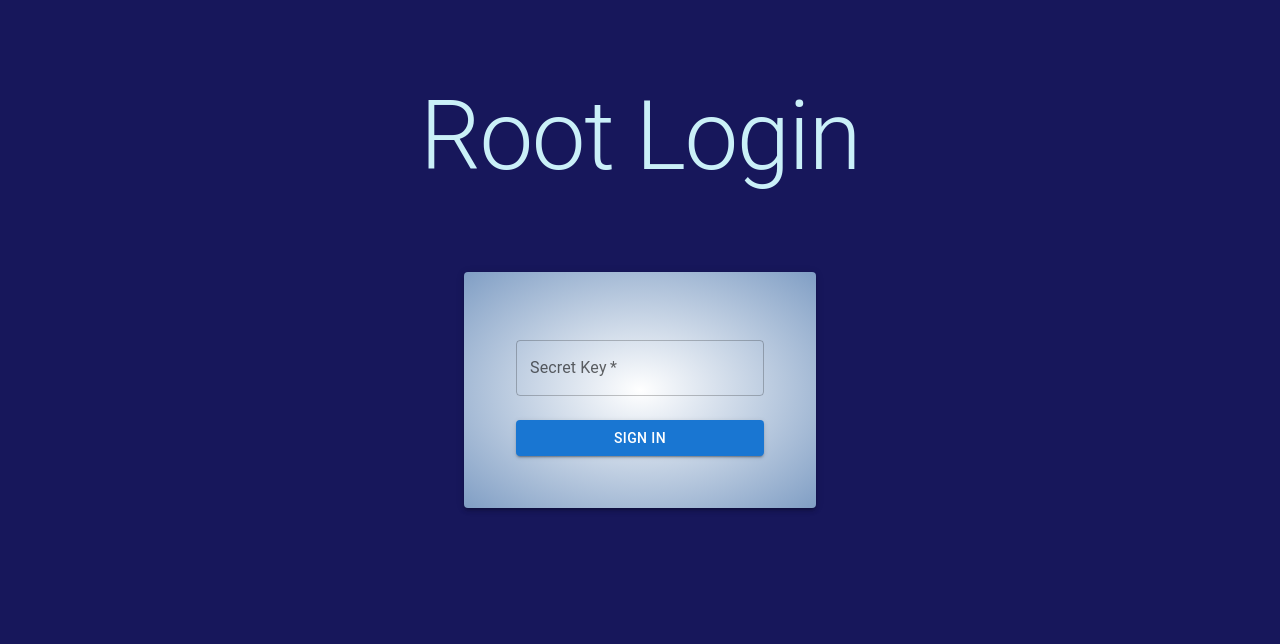
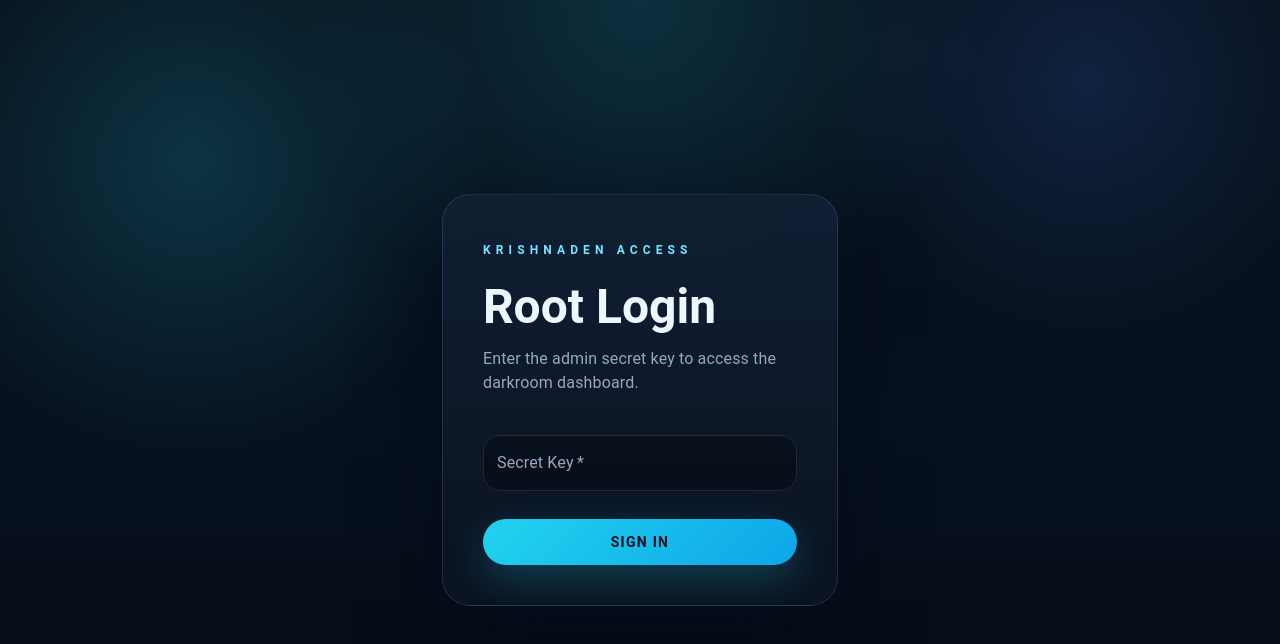
Before and after one commit to 009-KumarJi/noviconnect-client-v2, a React (Vite) app: page /krishnaden in a window 1280 px wide. Shown: the top 644 px of the page. Built offline with nearby package versions, Linux system fonts and the light colour scheme; no server answers.

Commit message:
feat(theme): introduce admin theme constants and apply theme styles across components

```diff
--- a/src/components/layout/AdminLayout.tsx
+++ b/src/components/layout/AdminLayout.tsx
@@ -1,7 +1,6 @@
 // path: client/src/components/layout/AdminLayout.jsx
 import React, {useState} from 'react';
-import {Box, Drawer, Grid, IconButton, Stack, Typography} from "@mui/material";
-import {colorPalette} from "../../constants/color.constant.js";
+import {Box, Drawer, IconButton, Stack, Typography} from "@mui/material";
 import {
   Close as MenuCloseIcon,
   Dashboard as DashboardIcon,
@@ -16,24 +15,25 @@ import {Link} from "../styles/StyledComponents.jsx";
 import {sout} from "../../utils/helper.js"
 import {useDispatch} from "react-redux";
 import {adminLogout} from "../../redux/thunks/admin.js";
+import {adminTheme} from "../../constants/adminTheme.constant.js";
 
 const adminTabs = [
   {
     name: 'Dashboard',
     path: '/krishnaden/dashboard',
-    icon: <DashboardIcon sx={{color: `${colorPalette(1).CP9}`}}/>,
+    icon: <DashboardIcon sx={{color: adminTheme.text}}/>,
   }, {
     name: 'Users',
     path: '/krishnaden/user-management',
-    icon: <ManageAccountsIcon sx={{color: `${colorPalette(1).CP9}`}}/>,
+    icon: <ManageAccountsIcon sx={{color: adminTheme.text}}/>,
   }, {
     name: 'Chats',
     path: '/krishnaden/chat-management',
-    icon: <GroupsIcon sx={{color: `${colorPalette(1).CP9}`}}/>,
+    icon: <GroupsIcon sx={{color: adminTheme.text}}/>,
   }, {
     name: 'Messages',
     path: '/krishnaden/message-management',
-    icon: <MessageIcon sx={{color: `${colorPalette(1).CP9}`}}/>,
+    icon: <MessageIcon sx={{color: adminTheme.text}}/>,
   }
 ];
 
@@ -49,21 +49,38 @@ const SideBar = ({width = '100vw', drawer = false}) => {
   return <Stack
     width={width}
     direction={"column"}
-    p={"3rem"}
+    p={{xs: "2rem", md: "2.2rem"}}
     sx={{
       height: "100vh",
-      color: `${colorPalette(1).CP8}`,
-      bgcolor: drawer ? 'rgba(9,9,44,1)' : "inherit",
-      maxWidth: !drawer ? "50vw" : "100vw",
+      color: adminTheme.text,
+      bgcolor: drawer ? adminTheme.bg : "transparent",
+      backdropFilter: "blur(18px)",
+      maxWidth: !drawer ? "100%" : "100vw",
+      borderRight: drawer ? "none" : `1px solid ${adminTheme.border}`,
     }}
     spacing={"3rem"}
   >
-    <Typography variant={"h3"}>NoviConnect</Typography>
-    <Stack spacing={"1rem"}>
+    <Stack spacing={1}>
+      <Typography
+        variant={"overline"}
+        sx={{letterSpacing: "0.32rem", color: adminTheme.accent, fontWeight: 700}}
+      >
+        KrishnaDen
+      </Typography>
+      <Typography variant={"h3"} fontWeight={700}>
+        NoviConnect
+      </Typography>
+      <Typography sx={{color: adminTheme.textMuted, maxWidth: "18rem"}}>
+        Internal command surface for admins, live metrics, and platform control.
+      </Typography>
+    </Stack>
+    <Stack spacing={"0.75rem"}>
       {
         adminTabs.map((tab) => (
           <Link key={tab.path} to={tab.path} sx={{
-            backgroundColor: location.pathname === tab.path ? `${colorPalette(0.2).CP5}` : 'transparent',
+            backgroundColor: location.pathname === tab.path ? adminTheme.accentSoft : "transparent",
+            border: `1px solid ${location.pathname === tab.path ? adminTheme.borderStrong : "transparent"}`,
+            boxShadow: location.pathname === tab.path ? "inset 0 0 0 1px rgba(110, 231, 255, 0.08)" : "none",
           }}>
             <Stack
               direction={"row"}
@@ -71,7 +88,7 @@ const SideBar = ({width = '100vw', drawer = false}) => {
               alignItems={"center"}
             >
               {tab.icon}
-              <Typography variant={"h5"} fontWeight={"bolder"} sx={{color: `${colorPalette(1).CP9}`}}>
+              <Typography variant={"h6"} fontWeight={600} sx={{color: adminTheme.text}}>
                 {tab.name}
               </Typography>
             </Stack>
@@ -79,14 +96,14 @@ const SideBar = ({width = '100vw', drawer = false}) => {
         ))
       }
 
-      <Link onClick={logoutHandler}>
+      <Link onClick={logoutHandler} sx={{marginTop: "0.75rem", border: `1px solid ${adminTheme.border}`}}>
         <Stack
           direction={"row"}
           spacing={"1rem"}
           alignItems={"center"}
         >
-          <ExitToAppIcon sx={{color: `${colorPalette(1).CP9}`}}/>
-          <Typography variant={"h5"} fontWeight={"bolder"} sx={{color: `${colorPalette(1).CP9}`}}>
+          <ExitToAppIcon sx={{color: adminTheme.danger}}/>
+          <Typography variant={"h6"} fontWeight={600} sx={{color: adminTheme.text}}>
             Logout
           </Typography>
         </Stack>
@@ -104,45 +121,85 @@ const AdminLayout = ({children}) => {
   const handleClose = () => setIsSidebarOpen(false);
 
   return (
-    <Grid container minHeight={"100vh"} color={colorPalette(1).CP8}>
+    <Box minHeight={"100vh"} color={adminTheme.text} sx={{background: adminTheme.gradient}}>
       <Box
         sx={{
           display: {xs: "block", md: "none"},
-          bgcolor: 'rgba(9,9,44,0.9)',
+          bgcolor: adminTheme.panelSolid,
+          border: `1px solid ${adminTheme.border}`,
+          boxShadow: adminTheme.shadow,
           position: 'fixed',
           textAlign: 'center',
           right: "1rem",
           top: "1rem",
           borderRadius: "50%",
+          zIndex: 1400,
         }}
       >
         <IconButton onClick={handleMobile}>
           {
             isSidebarOpen
-              ? <MenuCloseIcon style={{color: `${colorPalette().CP8}`}}/>
-              : <MenuIcon style={{color: `${colorPalette().CP8}`}}/>
+              ? <MenuCloseIcon style={{color: adminTheme.text}}/>
+              : <MenuIcon style={{color: adminTheme.text}}/>
           }
         </IconButton>
       </Box>
 
-      <Grid
-        size={{ md: 4, lg: 3 }}
+      <Box
         sx={{
           display: {xs: "none", md: "block"},
-          bgcolor: 'rgba(9,9,44,1)'
+          position: "fixed",
+          top: 0,
+          left: 0,
+          width: {md: "18.5rem", lg: "20rem"},
+          height: "100vh",
+          background: "linear-gradient(180deg, rgba(9, 18, 31, 0.92) 0%, rgba(6, 14, 24, 0.92) 100%)",
+          zIndex: 10,
         }}
       >
         <SideBar/>
-      </Grid>
+      </Box>
 
-      <Grid size={{ xs: 12, md: 8, lg: 9 }} sx={{bgcolor: 'rgb(17,0,49)'}}>
-        {children}
-      </Grid>
+      <Box
+        sx={{
+          position: "relative",
+          minHeight: "100vh",
+          ml: {xs: 0, md: "18.5rem", lg: "20rem"},
+        }}
+      >
+        <Box
+          sx={{
+            minHeight: "100vh",
+            px: {xs: "1rem", md: "1.6rem", lg: "2.2rem"},
+            py: {xs: "5rem", md: "2rem"},
+            position: "relative",
+          }}
+        >
+          <Box
+            sx={{
+              position: "absolute",
+              inset: 0,
+              pointerEvents: "none",
+              background:
+                "radial-gradient(circle at 20% 15%, rgba(34, 211, 238, 0.08), transparent 22%), radial-gradient(circle at 80% 0%, rgba(59, 130, 246, 0.08), transparent 25%)",
+            }}
+          />
+          <Box
+            sx={{
+              position: "relative",
+              maxWidth: "74rem",
+              mx: "auto",
+            }}
+          >
+            {children}
+          </Box>
+        </Box>
+      </Box>
 
       <Drawer open={isSidebarOpen} onClose={handleClose}>
-        <SideBar width={`50vw`} drawer={true}/>
+        <SideBar width={`min(84vw, 22rem)`} drawer={true}/>
       </Drawer>
-    </Grid>
+    </Box>
   );
 };
 
--- a/src/components/shared/Table.tsx
+++ b/src/components/shared/Table.tsx
@@ -1,8 +1,8 @@
 import React from 'react';
-import {Container, Typography} from "@mui/material";
+import {Box, Container, Typography} from "@mui/material";
 import {DataGrid} from "@mui/x-data-grid";
 import {DarkPaper} from "../styles/StyledComponents.jsx";
-import {colorPalette} from "../../constants/color.constant.js";
+import {adminTheme} from "../../constants/adminTheme.constant.js";
 
 const Table = ({rows, columns, heading, rowHeight = 52}) => {
   return (
@@ -10,30 +10,30 @@ const Table = ({rows, columns, heading, rowHeight = 52}) => {
       sx={{
         display: 'flex',
         justifyContent: 'center',
-        alignItems: 'center',
-        height: '100vh',
-
+        alignItems: 'stretch',
+        minHeight: '100vh',
+        py: {xs: 1, md: 2},
       }}>
       <DarkPaper
         sx={{
           width: "100%",
-          padding: "1rem 4rem",
-          borderRadius: "1rem",
+          padding: {xs: "1rem", md: "1.5rem"},
+          borderRadius: "1.5rem",
           margin: "auto",
           overflow: "hidden",
           height: "100%",
-          boxShadow: "none"
+          border: `1px solid ${adminTheme.border}`,
+          boxShadow: adminTheme.shadow,
         }}
       >
-        <Typography
-          variant="h4"
-          textAlign="center"
-          sx={{
-            margin: "2rem",
-            textTransform: "uppercase",
-
-          }}
-        >{heading}</Typography>
+        <Box sx={{px: {xs: 1, md: 2}, pt: 1, pb: 3}}>
+          <Typography variant="overline" sx={{letterSpacing: "0.24rem", color: adminTheme.accent}}>
+            KrishnaDen
+          </Typography>
+          <Typography variant="h4" sx={{fontWeight: 700, color: adminTheme.text}}>
+            {heading}
+          </Typography>
+        </Box>
         <DataGrid
           rows={rows}
           columns={columns}
@@ -41,15 +41,32 @@ const Table = ({rows, columns, heading, rowHeight = 52}) => {
           style={{
             height: "80%",
             scrollbarWidth: "thin",
-            scrollbarColor: `${colorPalette(0.5).CP9} transparent`,
-            color: "white",
+            scrollbarColor: `${adminTheme.textMuted} transparent`,
+            color: adminTheme.text,
             fontWeight: "normal"
           }}
           sx={{
             border: "none",
+            backgroundColor: "transparent",
+            "& .MuiDataGrid-columnHeaders": {
+              borderBottom: `1px solid ${adminTheme.border}`,
+              background: "linear-gradient(180deg, rgba(16, 31, 50, 0.95) 0%, rgba(11, 22, 40, 0.95) 100%)",
+            },
+            "& .MuiDataGrid-cell": {
+              borderBottom: `1px solid rgba(148, 163, 184, 0.08)`,
+            },
+            "& .MuiDataGrid-row:hover": {
+              backgroundColor: "rgba(34, 211, 238, 0.06)",
+            },
+            "& .MuiDataGrid-footerContainer": {
+              borderTop: `1px solid ${adminTheme.border}`,
+            },
+            "& .MuiDataGrid-toolbarContainer, & .MuiTablePagination-root, & .MuiDataGrid-selectedRowCount": {
+              color: adminTheme.textMuted,
+            },
             ".table-header": {
-              backgroundColor: colorPalette(.4).CP1,
-              color: colorPalette().CP9,
+              backgroundColor: "transparent",
+              color: adminTheme.text,
               fontWeight: "bold",
             },
           }}
--- a/src/components/styles/StyledComponents.tsx
+++ b/src/components/styles/StyledComponents.tsx
@@ -1,6 +1,7 @@
 import {keyframes, LinearProgress, Paper as PaperComponent, Skeleton, styled} from "@mui/material";
 import {Link as LinkComponent} from "react-router-dom";
 import {colorPalette, cursorHoveringChatName} from "../../constants/color.constant.js";
+import {adminTheme} from "../../constants/adminTheme.constant.js";
 
 
 export const VisuallyHiddenInput = styled('input')({
@@ -17,13 +18,16 @@ export const VisuallyHiddenInput = styled('input')({
 
 export const Link = styled(LinkComponent)`
   text-decoration: none;
-  color: black;
+  color: ${adminTheme.text};
   padding: 1rem;
   margin: 0.1rem 1rem 0.1rem 0.3rem;
-  border-radius: 10rem;
+  border-radius: 1.1rem;
+  transition: background-color 160ms ease, border-color 160ms ease, transform 160ms ease;
 
   &:hover {
-    background-color: ${cursorHoveringChatName};
+    background-color: ${adminTheme.accentSoft};
+    border-color: ${adminTheme.borderStrong};
+    transform: translateX(2px);
   }
 `;
 export const InputBox = styled('input')`
@@ -40,33 +44,35 @@ export const InputBox = styled('input')`
 export const SearchField = styled('input')`
   width: 20vmax;
   padding: 1rem 2rem;
-  border: none;
+  border: 1px solid ${adminTheme.border};
   outline: none;
-  border-radius: 1.5rem;
-  background-color: ${colorPalette(0.4).CP4};
+  border-radius: 999px;
+  background-color: rgba(5, 12, 21, 0.76);
   font-size: 1.1rem;
-  color: ${colorPalette().CP9};
+  color: ${adminTheme.text};
 `;
 
 export const CurvedButton = styled('button')`
-  padding: 1rem 2rem;
+  padding: 0.95rem 1.4rem;
   border: none;
   outline: none;
-  border-radius: 1.5rem;
-  background-color: ${colorPalette(0.4).CP4};
-  font-size: 1.1rem;
-  color: ${colorPalette().CP9};
+  border-radius: 999px;
+  background: linear-gradient(135deg, #22d3ee 0%, #0ea5e9 100%);
+  font-size: 0.95rem;
+  font-weight: 700;
+  color: #04111d;
   cursor: pointer;
+  box-shadow: 0 10px 26px rgba(34, 211, 238, 0.22);
 
   &:hover {
-    background-color: ${colorPalette(0.2).CP5};
+    background: linear-gradient(135deg, #67e8f9 0%, #22d3ee 100%);
   }
 `;
 
 export const DarkPaper = styled(PaperComponent)`
-  background-color: ${colorPalette(0.4).CP3};
-  color: ${colorPalette().CP9};
-  box-shadow: 0px 3px 2px ${colorPalette(0.5).CP6};
+  background: linear-gradient(180deg, rgba(15, 29, 49, 0.96) 0%, rgba(10, 20, 34, 0.96) 100%);
+  color: ${adminTheme.text};
+  box-shadow: ${adminTheme.shadow};
 `;
 
 const bounceAnimation = keyframes`
--- /dev/null
+++ b/src/constants/adminTheme.constant.ts
@@ -0,0 +1,18 @@
+export const adminTheme = {
+  bg: "#07111f",
+  bgElevated: "#0b1628",
+  panel: "rgba(10, 22, 38, 0.84)",
+  panelSolid: "#0f1d31",
+  panelSoft: "#13243c",
+  border: "rgba(148, 163, 184, 0.18)",
+  borderStrong: "rgba(110, 231, 255, 0.28)",
+  text: "#ecf7ff",
+  textMuted: "#94a9bf",
+  accent: "#6ee7ff",
+  accentStrong: "#22d3ee",
+  accentSoft: "rgba(34, 211, 238, 0.16)",
+  danger: "#fb7185",
+  shadow: "0 24px 80px rgba(2, 8, 23, 0.52)",
+  gradient:
+    "radial-gradient(circle at top, rgba(34, 211, 238, 0.16), transparent 34%), linear-gradient(180deg, #08101c 0%, #07111f 54%, #050b14 100%)",
+};
--- a/src/pages/KrishnaDen/KrishnaDenLogin.tsx
+++ b/src/pages/KrishnaDen/KrishnaDenLogin.tsx
@@ -1,12 +1,12 @@
 // path: client/src/pages/KrishnaDen/KrishnaDenLogin.jsx
 import React, {useEffect} from 'react';
-import {Box, Button, Container, Paper, TextField, Typography} from "@mui/material";
+import {Box, Button, Container, Paper, Stack, TextField, Typography} from "@mui/material";
 import {useInputValidation} from "../../hooks/useCustomForm";
-import {colorPalette} from "../../constants/color.constant.js";
 import {Navigate} from "react-router-dom";
 import {sout} from "../../utils/helper.js";
 import {useDispatch, useSelector} from "react-redux";
 import {adminLogin, verifyAdmin} from "../../redux/thunks/admin.js";
+import {adminTheme} from "../../constants/adminTheme.constant.js";
 
 
 const KrishnaDenLogin = () => {
@@ -29,44 +29,105 @@ const KrishnaDenLogin = () => {
   if (isAdmin) return <Navigate to={"/krishnaden/dashboard"}/>;
 
   return (
-    <Box sx={{backgroundColor: `rgba(23, 23, 91, 1)`, height: "100vh",}}>
-      <Typography variant="h1" padding="5rem 0" textAlign="center" color={colorPalette().CP9}>Root Login</Typography>
+    <Box
+      sx={{
+        minHeight: "100vh",
+        background: adminTheme.gradient,
+        position: "relative",
+        overflow: "hidden",
+      }}
+    >
+      <Box
+        sx={{
+          position: "absolute",
+          inset: 0,
+          background:
+            "radial-gradient(circle at 15% 20%, rgba(34, 211, 238, 0.18), transparent 24%), radial-gradient(circle at 85% 10%, rgba(59, 130, 246, 0.16), transparent 20%)",
+          pointerEvents: "none",
+        }}
+      />
       <Container
         component={"main"} maxWidth="xs"
         sx={{
+          minHeight: "100vh",
           display: "flex",
           flexDirection: "column",
+          justifyContent: "center",
           alignItems: "center",
+          position: "relative",
         }}>
         <Paper
-          style={{
-            backgroundImage: "radial-gradient(rgba(255,255,255,1),rgba(2, 62, 138, 0.5))",
-          }}
           elevation={3}
           sx={{
             display: 'flex',
             flexDirection: 'column',
-            alignItems: 'center',
-            padding: 6,
+            alignItems: 'stretch',
+            padding: {xs: 3, sm: 5},
+            width: "100%",
+            borderRadius: "1.75rem",
+            background: "linear-gradient(180deg, rgba(17, 31, 52, 0.96) 0%, rgba(10, 19, 32, 0.96) 100%)",
+            color: adminTheme.text,
+            border: `1px solid ${adminTheme.border}`,
+            boxShadow: adminTheme.shadow,
+            backdropFilter: "blur(20px)",
           }}
         >
+          <Stack spacing={1.5} mb={3}>
+            <Typography variant="overline" sx={{letterSpacing: "0.32rem", color: adminTheme.accent, fontWeight: 700}}>
+              KrishnaDen Access
+            </Typography>
+            <Typography variant="h3" fontWeight={700}>
+              Root Login
+            </Typography>
+            <Typography sx={{color: adminTheme.textMuted}}>
+              Enter the admin secret key to access the darkroom dashboard.
+            </Typography>
+          </Stack>
           <form
             onSubmit={submitHandler}
-            style=
-              {{
-                padding: 4,
-                display: "flex",
-                flexDirection: "column",
-                width: "100%",
+            style={{
+              display: "flex",
+              flexDirection: "column",
+              width: "100%",
+            }}
+          >
+            <TextField
+              required={true}
+              label={"Secret Key"}
+              type={"password"}
+              margin={"normal"}
+              variant={"outlined"}
+              fullWidth={true}
+              value={secretKey.value}
+              onChange={secretKey.changeHandler}
+              sx={{
+                "& .MuiOutlinedInput-root": {
+                  color: adminTheme.text,
+                  backgroundColor: "rgba(5, 12, 21, 0.62)",
+                  borderRadius: "1rem",
+                  "& fieldset": {borderColor: adminTheme.border},
+                  "&:hover fieldset": {borderColor: adminTheme.borderStrong},
+                  "&.Mui-focused fieldset": {borderColor: adminTheme.accent},
+                },
+                "& .MuiInputLabel-root": {color: adminTheme.textMuted},
+                "& .MuiInputLabel-root.Mui-focused": {color: adminTheme.accent},
               }}
-          >
-            <TextField required={true} label={"Secret Key"} type={"password"} margin={"normal"}
-                       variant={"outlined"}
-                       fullWidth={true} value={secretKey.value} onChange={secretKey.changeHandler}/>
+            />
             <Button
-              sx={{marginTop: "1rem"}}
+              sx={{
+                marginTop: "1.25rem",
+                borderRadius: "999px",
+                py: 1.3,
+                fontWeight: 700,
+                letterSpacing: "0.08rem",
+                background: "linear-gradient(135deg, #22d3ee 0%, #0ea5e9 100%)",
+                color: "#04111d",
+                boxShadow: "0 14px 40px rgba(34, 211, 238, 0.24)",
+                "&:hover": {
+                  background: "linear-gradient(135deg, #67e8f9 0%, #22d3ee 100%)",
+                },
+              }}
               variant="contained"
-              color="primary"
               type={"submit"}
               fullWidth={true}
             >
```
Also changed, not shown: src/components/dialogs/RealTimeDisplay.tsx (+6 -1 lines), src/pages/KrishnaDen/Dashboard.tsx (+98 -31 lines), src/pages/KrishnaDen/MessageManagement.tsx (+8 -1 lines).
